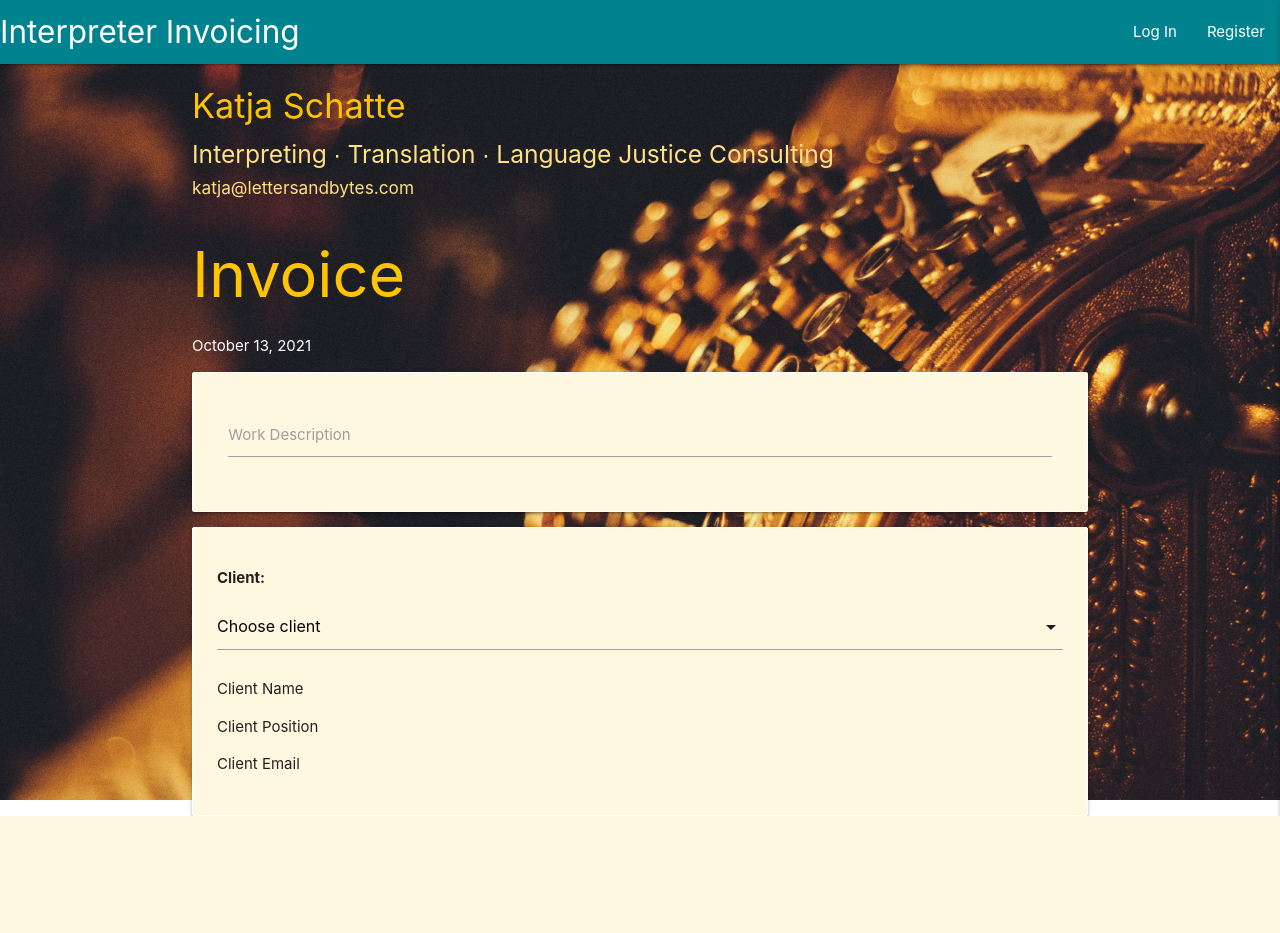
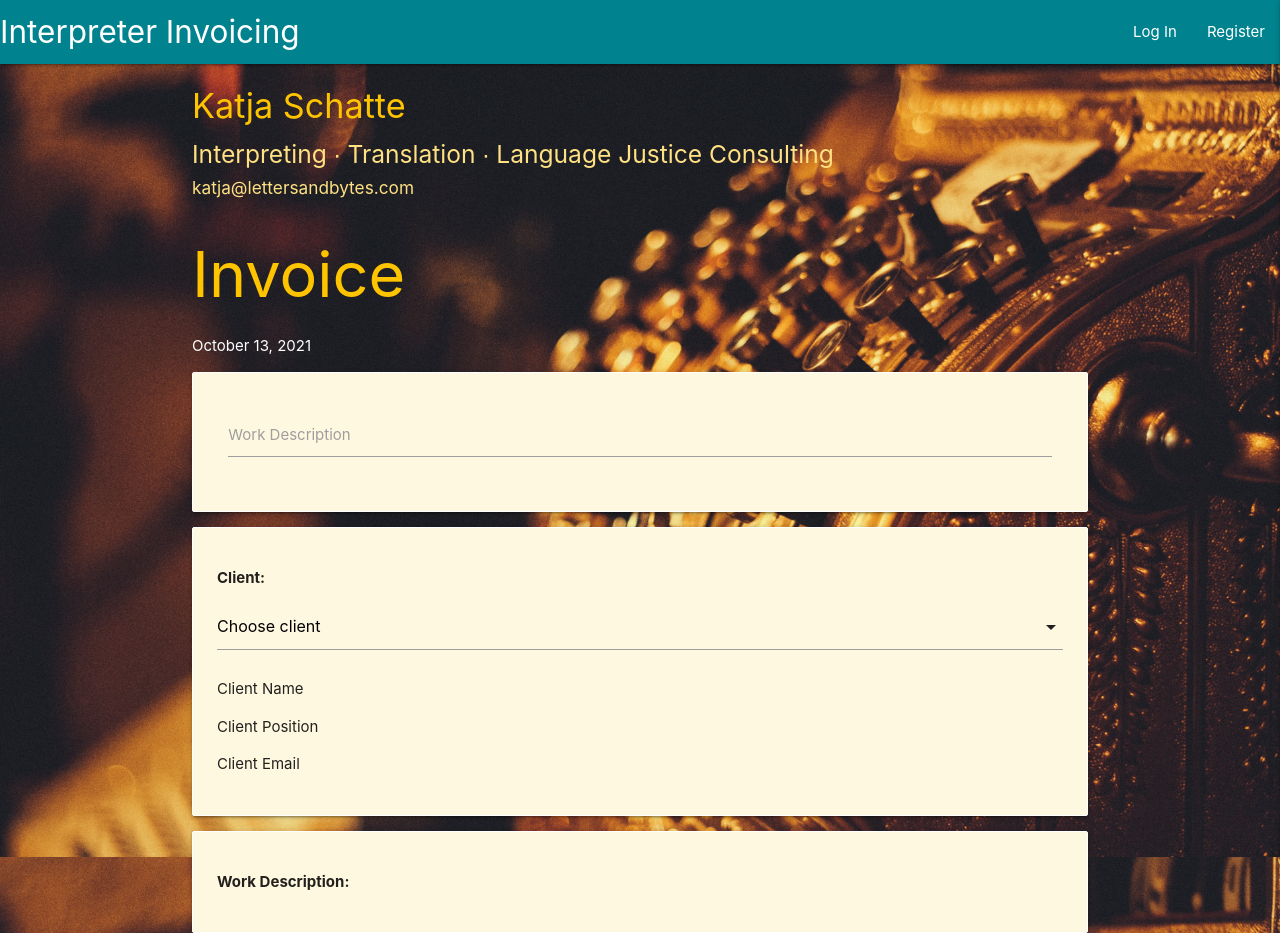
Before and after one commit to Code-Institute-Submissions/katjacodes-invoicingApp_OctResub, a Flask app: page /invoice in a window 1280 px wide. Before the commit the page ends 816 px from the top, so only its background shows below. Run offline with Flask 2, Linux system fonts and the light colour scheme; data that the repository does not hold is empty; some libraries are stand-ins or nearby versions.

Commit message:
add section to invoicing form and update background image and Python code

```diff
--- a/static/css/style.css
+++ b/static/css/style.css
@@ -1,20 +1,13 @@
 body, html {
     height: 100%;
     margin: 0;
+    background-image: url("../img/bookkeeping.jpg/");
+    background-attachment: fixed;
+    background-position: center;
+    background-repeat: no-repeat;
+    background-size: cover;
+    height: 100%;
   }
-
-.bg {
-  /* The image used */
-  background-image: url("../img/bookkeeping.jpg/");
-
-  /* Full height */
-  height: 100%;
-
-  /* Center and scale the image nicely */
-  background-position: center;
-  background-repeat: no-repeat;
-  background-size: cover;
-}
 
 a { color: inherit; }
 
--- a/templates/base.html
+++ b/templates/base.html
@@ -15,7 +15,6 @@
     <title>Client Information</title>
 </head>
 <body onload="myFunction()">
-    <div class="bg">
     <header>
         <!-- top navbar -->
 		<nav class="nav-extended cyan darken-3">
@@ -77,7 +76,6 @@
         {% block content %}
         {% endblock %}
     </main>
-    </div>
 
     <script src="https://code.jquery.com/jquery-3.6.0.min.js"
         integrity="sha256-/xUj+3OJU5yExlq6GSYGSHk7tPXikynS7ogEvDej/m4=" crossorigin="anonymous"></script>
--- a/templates/invoice.html
+++ b/templates/invoice.html
@@ -49,6 +49,10 @@
             </form>
         </div>
 
+        <div class="row card-panel amber lighten-5" >
+            <p style="font-weight: 700;">Work Description:</p>
+        </div>
+
 
 {% endblock %}
 {% block scripts %}
```
Also changed, not shown: app.py (+7 -6 lines).
